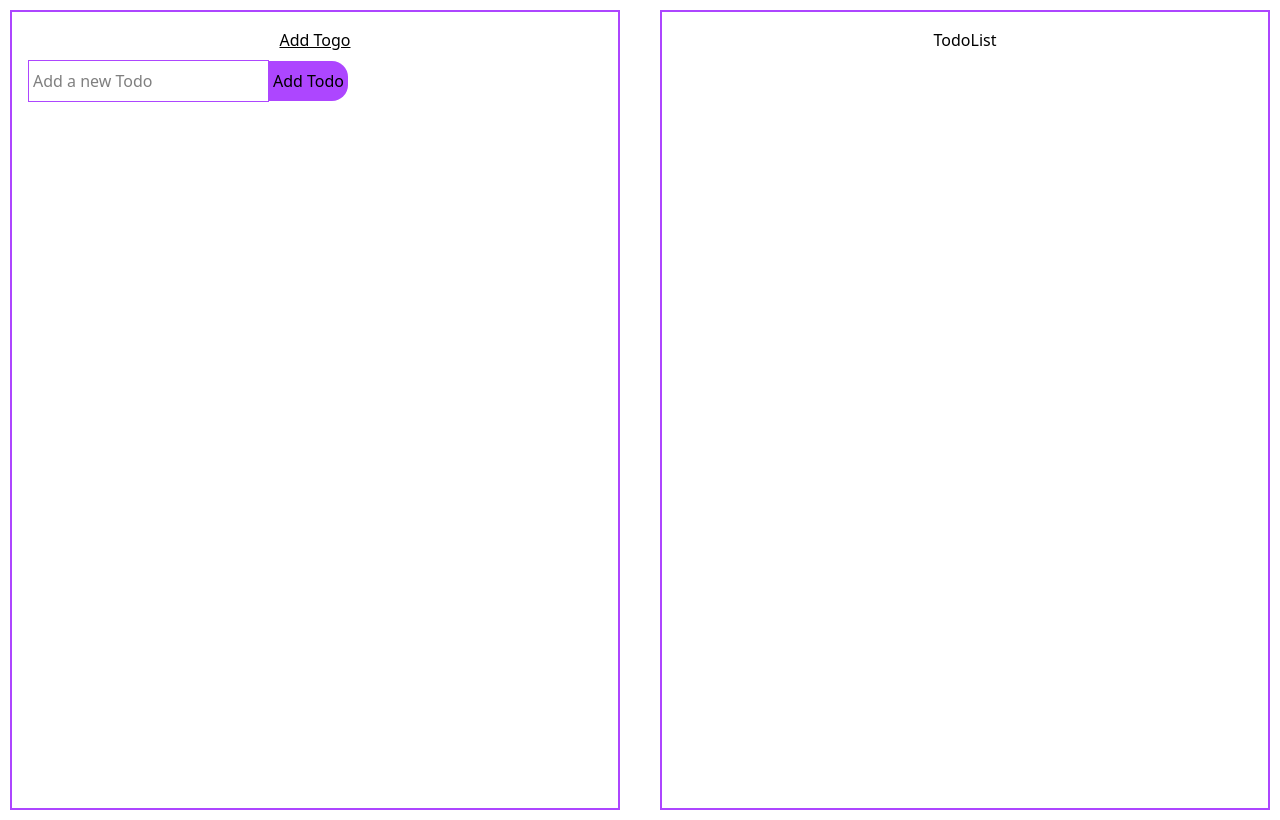
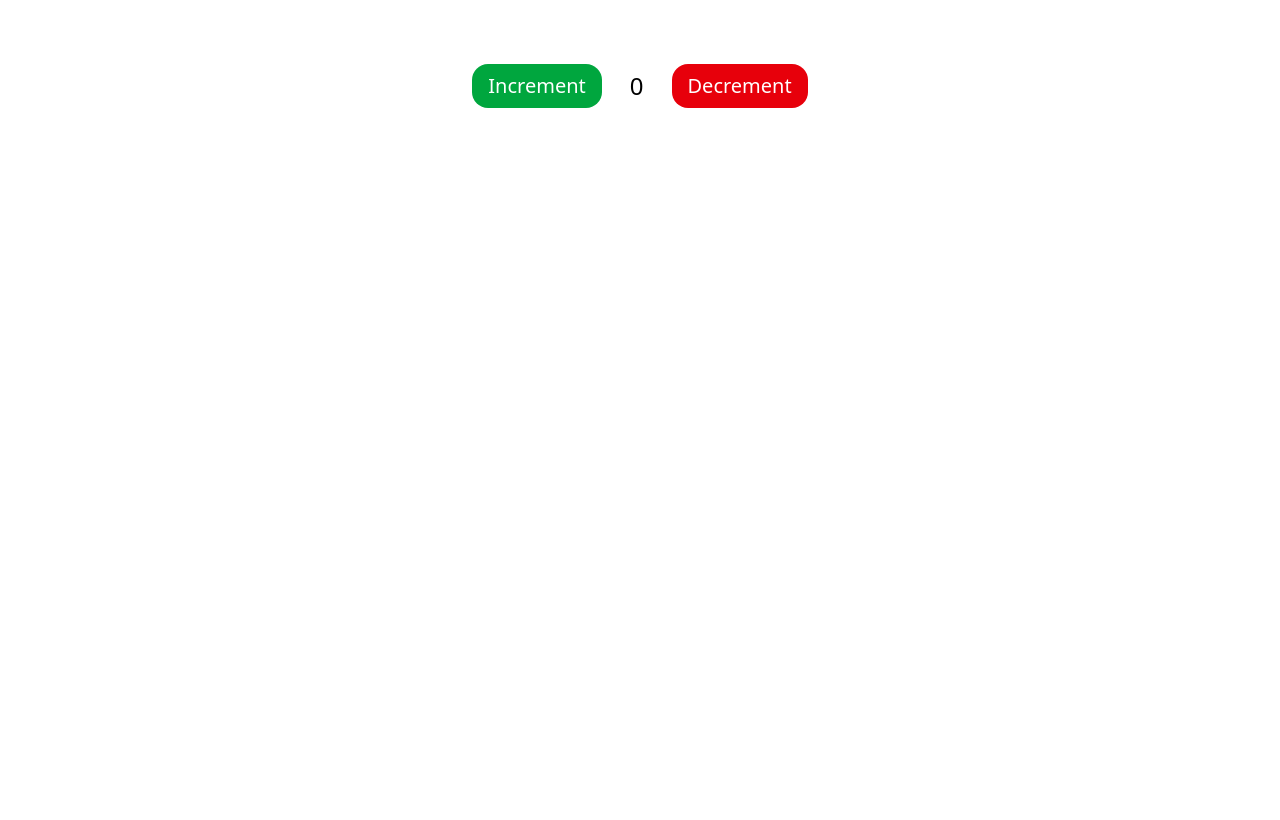
Before and after one commit to pranta-deba/redux-practice, a React (Vite) app: page / in a window 1280 px wide. Built offline with nearby package versions, Linux system fonts and the light colour scheme.

Commit message:
[Redux] : [create increment decrement UI]

```diff
--- a/package.json
+++ b/package.json
@@ -10,9 +10,11 @@
     "preview": "vite preview"
   },
   "dependencies": {
+    "@reduxjs/toolkit": "^2.6.1",
     "@tailwindcss/vite": "^4.0.17",
     "react": "^19.0.0",
     "react-dom": "^19.0.0",
+    "react-redux": "^9.2.0",
     "tailwindcss": "^4.0.17"
   },
   "devDependencies": {
--- a/src/App.tsx
+++ b/src/App.tsx
@@ -4,9 +4,9 @@
 // import UserInfoWithUseState from "./components/UserInfoWithUseState";
 // import UserInfoWithUseReducer from "./components/UserInfoWithUseReducer";
 
-import TodoForm from "./components/todo/TodoForm";
-import TodoList from "./components/todo/TodoList";
-import TodoProvider from "./context/TodoProvider";
+// import TodoForm from "./components/todo/TodoForm";
+// import TodoList from "./components/todo/TodoList";
+// import TodoProvider from "./context/TodoProvider";
 
 function App() {
   return (
@@ -17,12 +17,22 @@ function App() {
       {/* <UserInfoWithUseState /> */}
       {/* <UserInfoWithUseReducer /> */}
 
-      <TodoProvider>
+      {/* <TodoProvider>
         <div className="flex justify-center w-full gap-10 min-h-screen">
           <TodoForm />
           <TodoList />
         </div>
-      </TodoProvider>
+      </TodoProvider> */}
+
+      <div className="flex justify-center items-center gap-7 text-2xl my-16">
+        <button className="cursor-pointer bg-green-600 px-4 py-2 text-xl rounded-2xl text-white">
+          Increment
+        </button>
+        <p>0</p>
+        <button className="cursor-pointer bg-red-600 px-4 py-2 text-xl rounded-2xl text-white">
+          Decrement
+        </button>
+      </div>
     </div>
   );
 }
```
Also changed, not shown: 1 other file (tests, documents, lock files or other folders).
